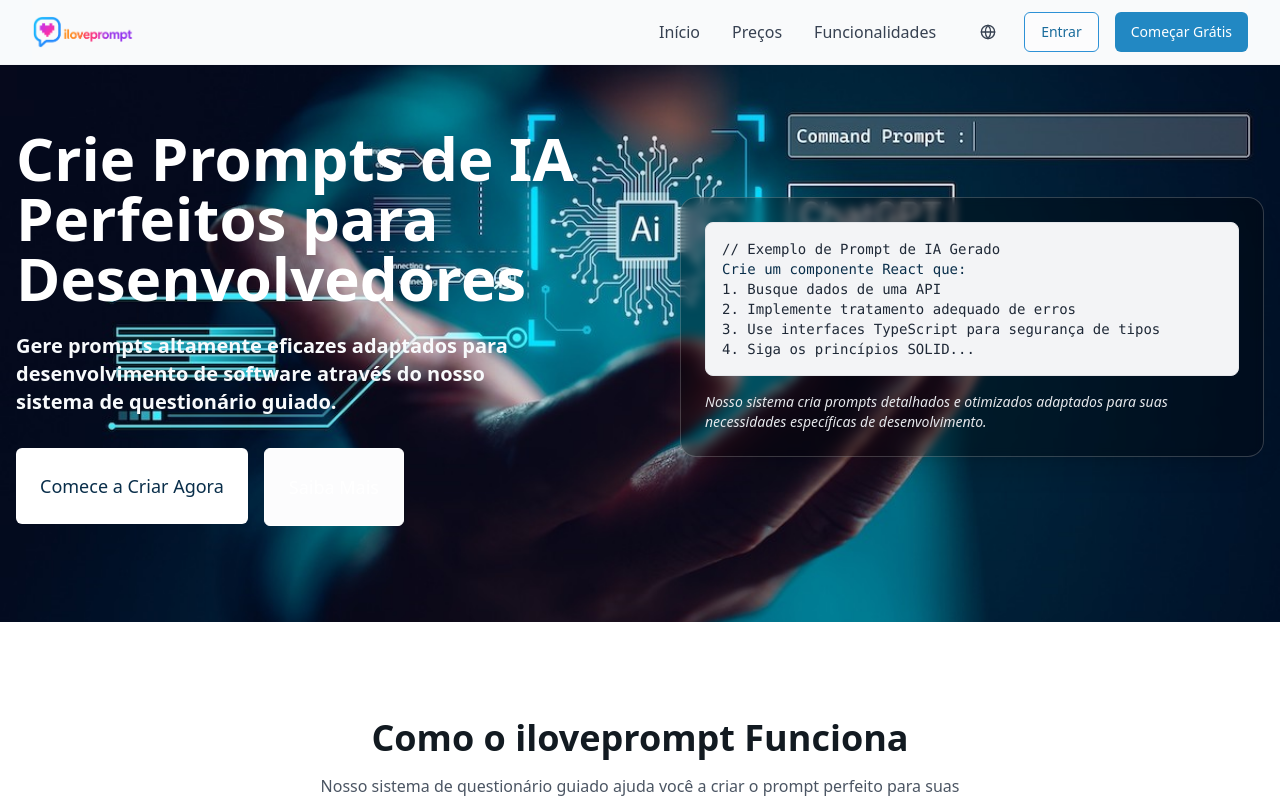
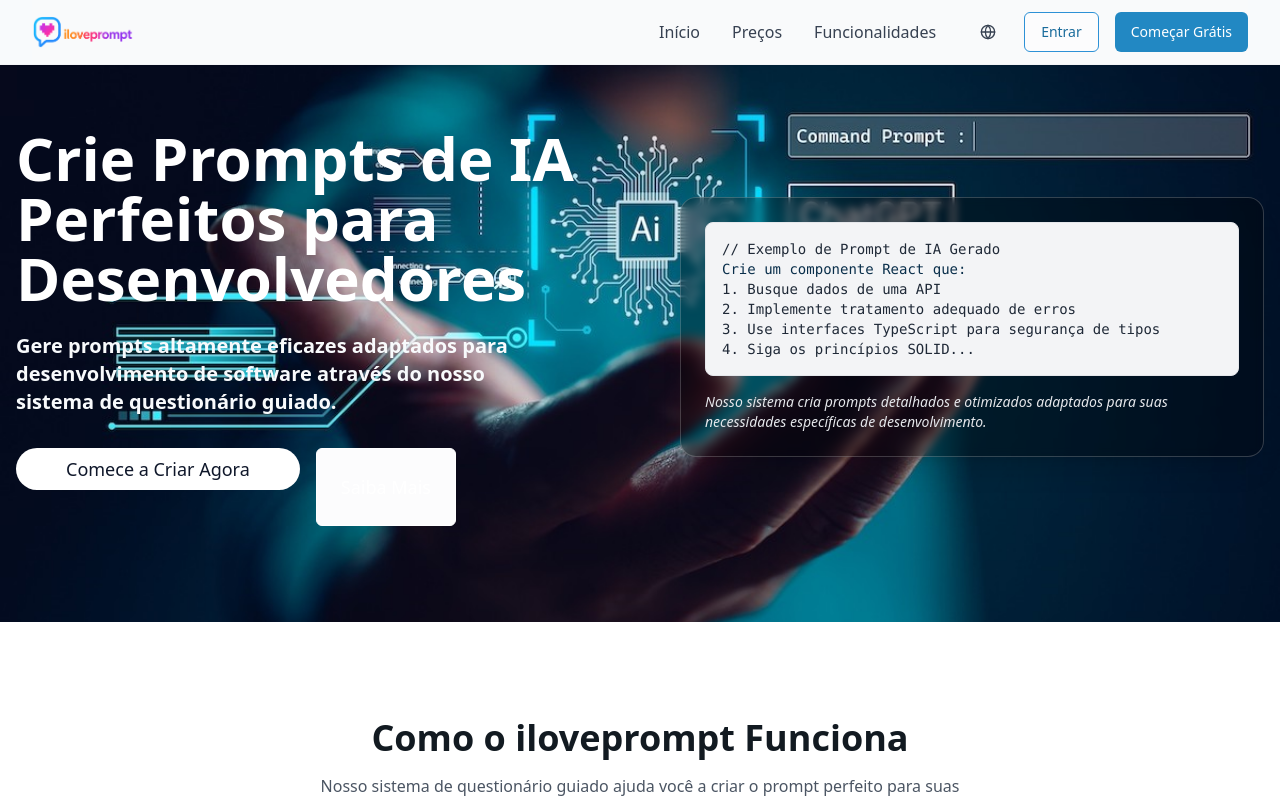
Before and after one commit to iloveprompt/iloveprompt, a React (Vite) app: page / in a window 1280 px wide. Shown: the top 800 px of the page. Built offline with nearby package versions, Linux system fonts and the light colour scheme.

Commit message:
Visual edit in Lovable
Edited UI in Lovable

```diff
--- a/src/pages/Index.tsx
+++ b/src/pages/Index.tsx
@@ -29,7 +29,7 @@ const Index = () => {
               </p>
               <div className="flex flex-wrap gap-4">
                 <Link to="/prompt-generator">
-                  <Button className="bg-white text-brand-700 hover:bg-gray-100 hover:text-brand-800 text-lg px-6 py-6 h-auto">
+                  <Button className="bg-white hover:bg-gray-100 text-lg h-auto rounded-3xl text-slate-900 px-[50px] py-[7px] font-medium">
                     {t('hero.ctaStart')}
                   </Button>
                 </Link>
```
